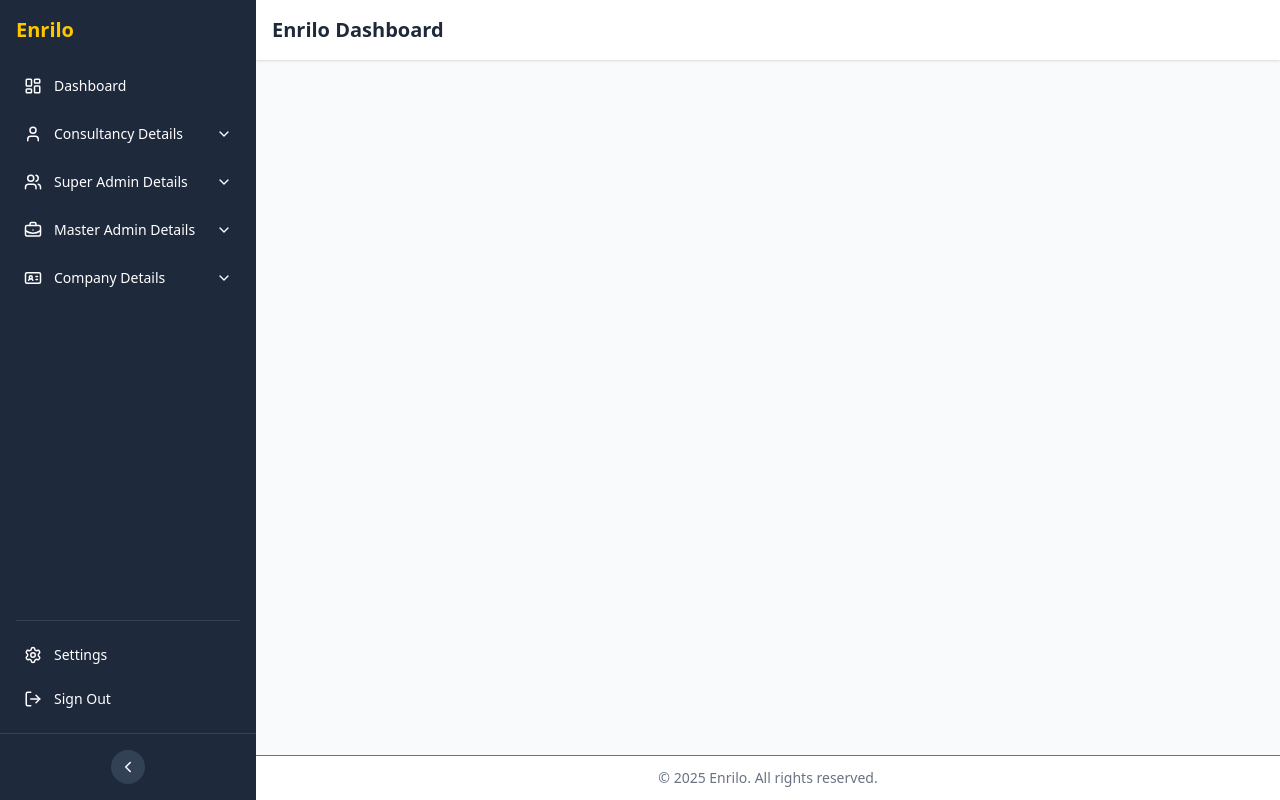
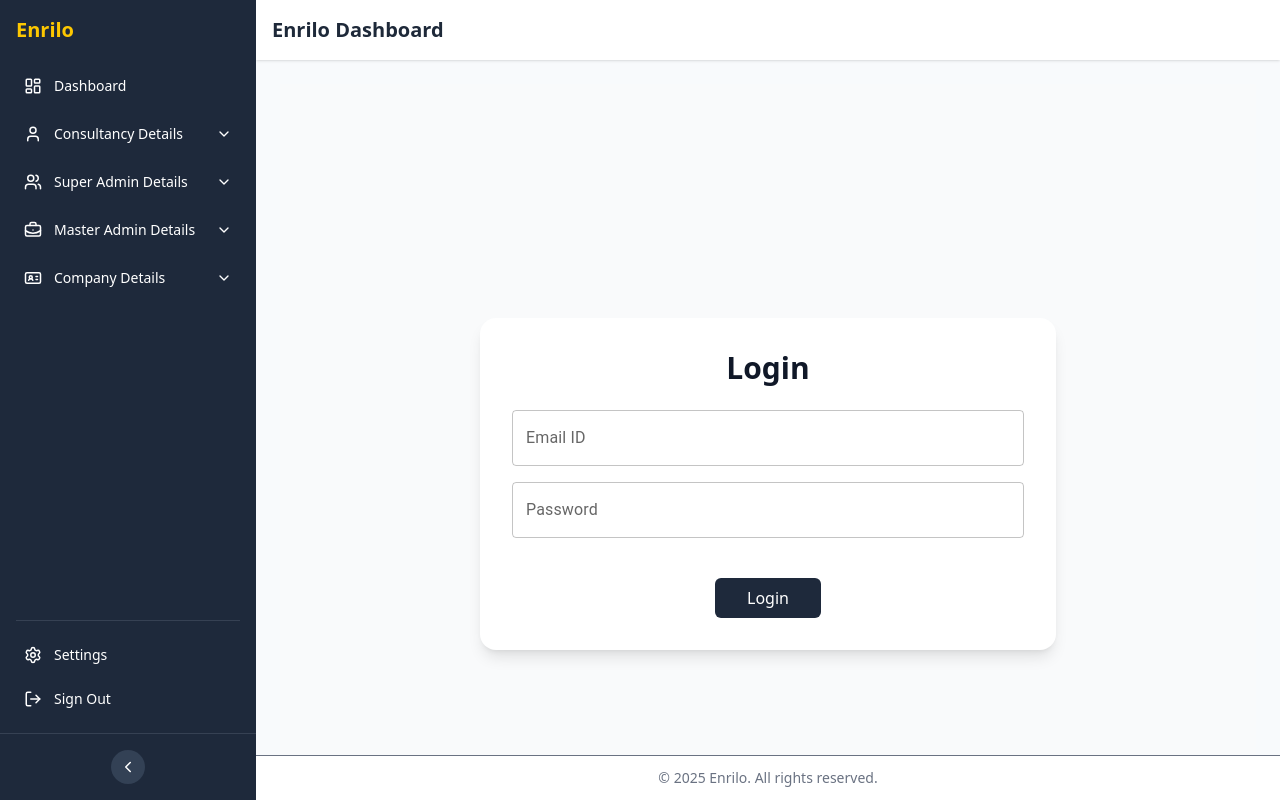
Before and after one commit to aunshpatel/enrilo, a React (Vite) app: page /login in a window 1280 px wide. Built offline with nearby package versions, Linux system fonts and the light colour scheme.

Commit message:
Add login base UI

```diff
--- a/src/App.jsx
+++ b/src/App.jsx
@@ -5,6 +5,9 @@
 import Footer from "./pages/components/Footer.jsx";
 import Sidebar from "./pages/components/Sidebar.jsx";
 import "./App.css";
+import MasterAdminLogin from "./pages/MasterAdminLogin.jsx";
+import Dashboard from "./pages/Dashboard.jsx";
+import Login from "./pages/Login.jsx";
 
 function App() {
   return (
@@ -15,7 +18,10 @@
           <Header />
           <main className="flex-1 overflow-y-auto p-6">
             <Routes>
+              <Route path="/login" element={<Login/>}/>
+              <Route path="/master-admin-login" element={<MasterAdminLogin/>}/>
               <Route path="/" element={<Home />} />
+              <Route path="/dashboard" element={<Dashboard />} />
               <Route path="/add-new-consultancy" element={<AddNewConsultancy />} />
             </Routes>
           </main>
--- /dev/null
+++ b/src/pages/Dashboard.jsx
@@ -0,0 +1,13 @@
+import React from 'react'
+
+export default function Dashboard() {
+  return (
+    <div className="p-4">
+        <div className="bg-white rounded-2xl shadow p-6 max-w-6xl mx-auto">
+            <button className="bg-[#FACC15] text-gray-900 font-semibold px-5 py-2 rounded-md mb-6 hover:bg-[#EAB308] transition">
+                Dashboard
+            </button>
+        </div>
+    </div>
+  )
+}
--- /dev/null
+++ b/src/pages/Login.jsx
@@ -0,0 +1,27 @@
+import React from "react";
+import { TextField } from "@mui/material";
+
+export default function LoginPage() {
+  return (
+    <div className="flex justify-center items-center min-h-screen bg-gray-50 p-4">
+      <div className="bg-white rounded-2xl shadow-lg p-6 sm:p-8 w-full max-w-sm sm:max-w-md md:max-w-lg lg:max-w-xl">
+        {/* Title */}
+        <h1 className="text-gray-900 font-semibold text-2xl sm:text-3xl text-center mb-6">
+          Login
+        </h1>
+
+        {/* Form */}
+        <form className="flex flex-col gap-4"> <TextField label="Email ID" variant="outlined" fullWidth />
+          <TextField label="Password" variant="outlined" type="password" fullWidth />
+
+          {/* Submit Button */}
+          <div className="mt-6 flex justify-center">
+            <button type="submit" className="w-full sm:w-auto bg-[#1E293B] text-white px-8 py-2 rounded-md hover:bg-[#334155] transition" >
+              Login
+            </button>
+          </div>
+        </form>
+      </div>
+    </div>
+  );
+};
--- /dev/null
+++ b/src/pages/MasterAdminLogin.jsx
@@ -0,0 +1,27 @@
+import React from "react";
+import { TextField } from "@mui/material";
+
+export default function LoginPage() {
+  return (
+    <div className="flex justify-center items-center min-h-screen bg-gray-50 p-4">
+      <div className="bg-white rounded-2xl shadow-lg p-6 sm:p-8 w-full max-w-sm sm:max-w-md md:max-w-lg lg:max-w-xl">
+        {/* Title */}
+        <h1 className="text-gray-900 font-semibold text-2xl sm:text-3xl text-center mb-6">
+          Login
+        </h1>
+
+        {/* Form */}
+        <form className="flex flex-col gap-4"> <TextField label="Email ID" variant="outlined" fullWidth />
+          <TextField label="Password" variant="outlined" type="password" fullWidth />
+
+          {/* Submit Button */}
+          <div className="mt-6 flex justify-center">
+            <button type="submit" className="w-full sm:w-auto bg-[#1E293B] text-white px-8 py-2 rounded-md hover:bg-[#334155] transition" >
+              Login
+            </button>
+          </div>
+        </form>
+      </div>
+    </div>
+  );
+};
```
